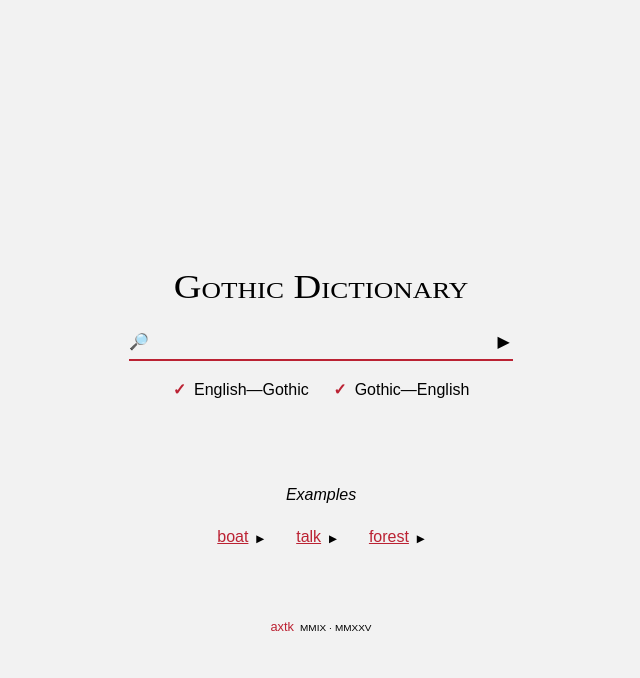
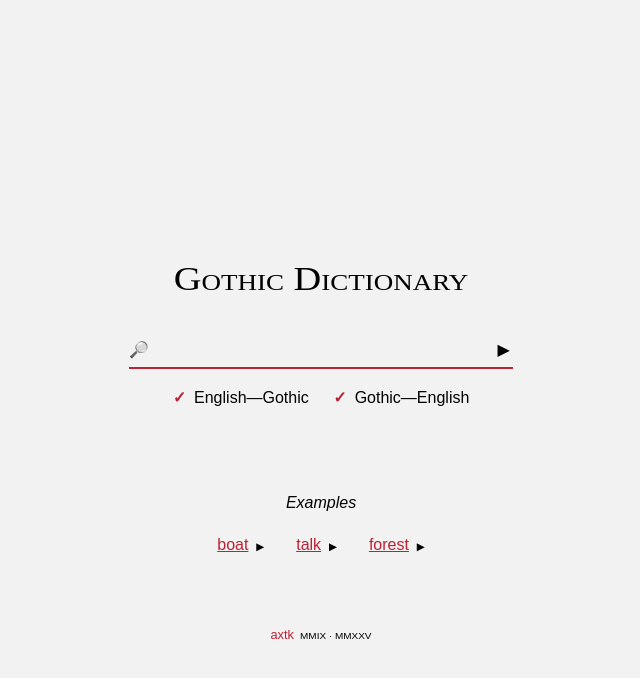
Before and after one commit to axtk/axtk.github.io, a Jekyll site: the page gothic.html, which Jekyll copies as it is, in a window 1280 px wide. Shown: the top 678 px of the page, without its empty margins (319-959 px from the left). Built offline with Jekyll 4.4.1, drawn with Linux system fonts in a browser that asks for light colours.

Commit message:
update gothic styles

```diff
--- a/assets/gothic/index.css
+++ b/assets/gothic/index.css
@@ -69,7 +69,7 @@ h1 a:active {
 }
 html.cover h1 {
     font-size: 2.4rem;
-    margin-top: 2rem;
+    margin: 2rem auto;
 }
 @media (max-width: 500px) {
     html.cover h1 {
@@ -97,6 +97,7 @@ form.input .text::before {
     top: 50%;
     left: 0;
     transform: translateY(-50%);
+    filter: grayscale(100%);
 }
 form.input .text input {
     display: block;
```
